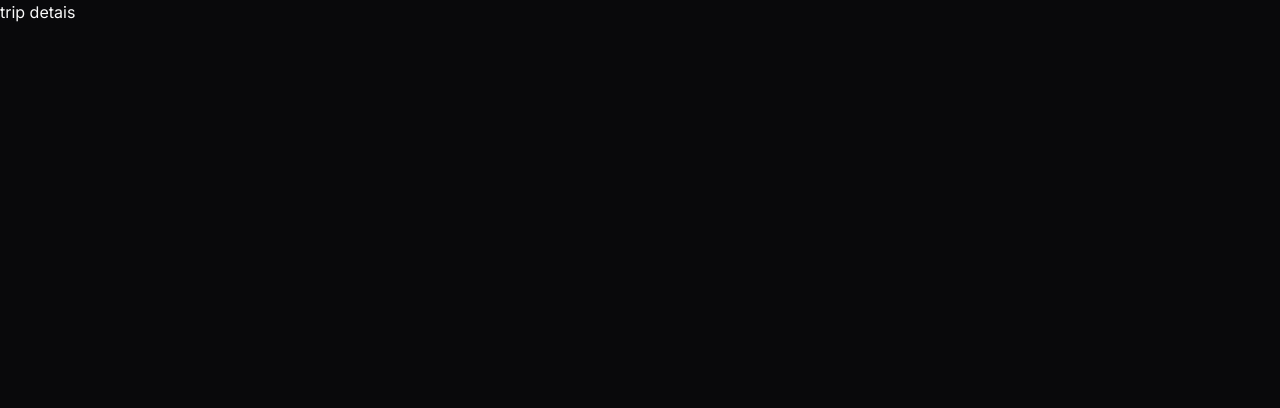
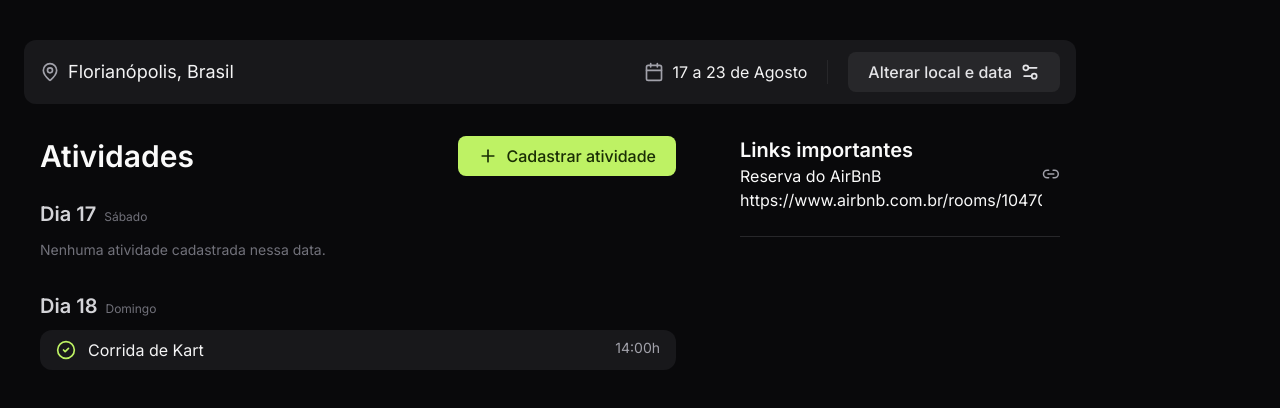
Before and after one commit to wallaceferreira149/nlw-jorney-front, a React (Vite) app in the folder front/: page /trips/1 in a window 1280 px wide. Shown: the top 408 px of the page. Built offline with nearby package versions, Linux system fonts and the light colour scheme.

Commit message:
feat: :sparkles: implement details trip page

```diff
--- a/front/src/pages/trip-details/index.tsx
+++ b/front/src/pages/trip-details/index.tsx
@@ -1,5 +1,97 @@
+import { Calendar, CircleCheck, Link2, MapPin, Plus, Settings2 } from "lucide-react";
+
 export function TripDetails() {
   return (
-    <h1 className="">trip detais</h1>
+    <div className="max-w-[1100px] px-6 py-10 flex flex-col justify-center items-center space-y-8">
+      <div className="px-4 h-16 bg-zinc-900 rounded-xl flex items-center gap-3 shadow-shape justify-between w-full">
+        <div className="flex items-center gap-2">
+          <div
+            className="flex items-center gap-2 text-lg text-zinc-100 outline-none flex-1"
+          >
+            <MapPin className='size-5 text-zinc-400' />
+            <span className="">Florianópolis, Brasil</span>
+          </div>
+        </div>
+        <div className="flex items-center gap-5">
+          <div className="flex gap-2 items-center">
+            <Calendar className='size-5 text-zinc-400' />
+            <span
+              className="bg-transparent text-zinc-100"
+            >
+              17 a 23 de Agosto
+            </span>
+          </div>
+
+          <div className="w-px h-6 bg-zinc-800"></div>
+
+          <button
+            className="bg-zinc-800 text-zinc-200 rounded-lg py-2 px-5 font-medium text-base flex gap-2 items-center hover:bg-zinc-700"
+          >
+            Alterar local e data
+            <Settings2 className='size-5 text-zinc-200' />
+          </button>
+        </div>
+      </div>
+
+      <div className="flex space-x-16 w-full px-4">
+        <section className="flex-1 space-y-6">
+          <header className="flex items-center w-full justify-between">
+            <h1 className="text-3xl font-semibold">Atividades</h1>
+            <button
+              className="bg-lime-300 text-lime-950 rounded-lg py-2 px-5 font-medium flex gap-2 items-center hover:bg-lime-400"
+            >
+              <Plus className='size-5 text-lime-950' />
+              Cadastrar atividade
+            </button>
+          </header>
+
+          {/* painel */}
+          <div className="flex flex-col space-y-8">
+            {/* days */}
+            <div className="flex flex-col space-y-3">
+              <div className="flex items-baseline gap-2">
+                <span className="text-xl text-zinc-300 font-semibold">
+                  Dia 17
+                </span>
+                <span className="text-xs text-zinc-500">Sábado</span>
+              </div>
+              <p className="text-sm text-zinc-500">
+                Nenhuma atividade cadastrada nessa data.
+              </p>
+            </div>
+
+            <div className="flex flex-col space-y-2.5">
+              <div className="flex items-baseline gap-2">
+                <span className="text-xl text-zinc-300 font-semibold">
+                  Dia 18
+                </span>
+                <span className="text-xs text-zinc-500">Domingo</span>
+              </div>
+              <div className="bg-zinc-900 rounded-xl py-2 px-4 flex justify-between shadow-shape">
+                <div className="flex gap-3 items-center">
+                  <CircleCheck className="text-lime-300 size-5" />
+                  <span className="text-zinc-100 text-md">Corrida de Kart</span>
+                </div>
+                <div className="text-sm text-zinc-400">14:00h</div>
+              </div>
+            </div>
+          </div>
+        </section>
+
+        <aside className="flex flex-col w-80 space-y-6">
+          <div className="">
+            <h2 className="font-semibold text-xl">Links importantes</h2>
+            <div className="flex">
+              <div className="flex flex-col overflow-hidden">
+                <span className="">Reserva do AirBnB</span>
+                <a href="" className="">https://www.airbnb.com.br/rooms/104700011</a>
+              </div>
+              <Link2 className="size-5 text-zinc-400" />
+            </div>
+          </div>
+          <div className="w-full h-px bg-zinc-800"></div>
+        </aside>
+      </div>
+    </div>
   )
 }
```
